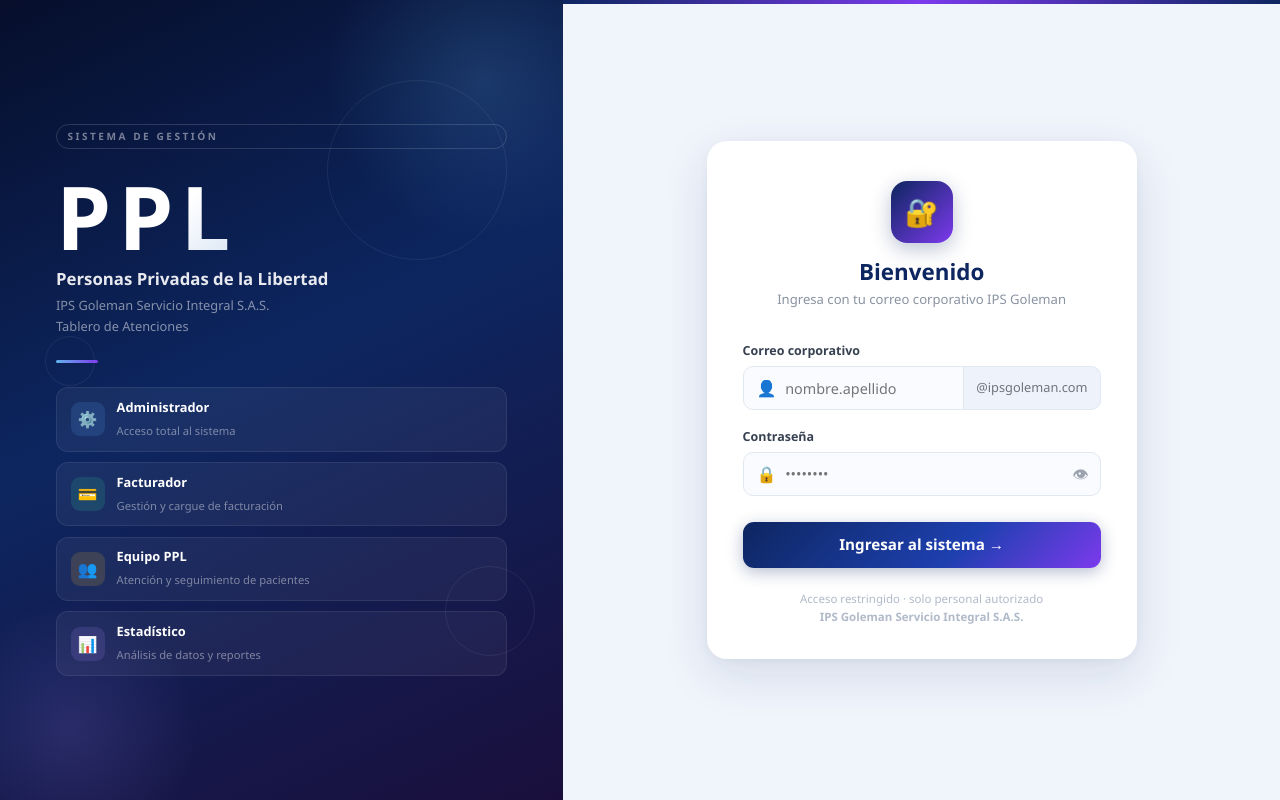
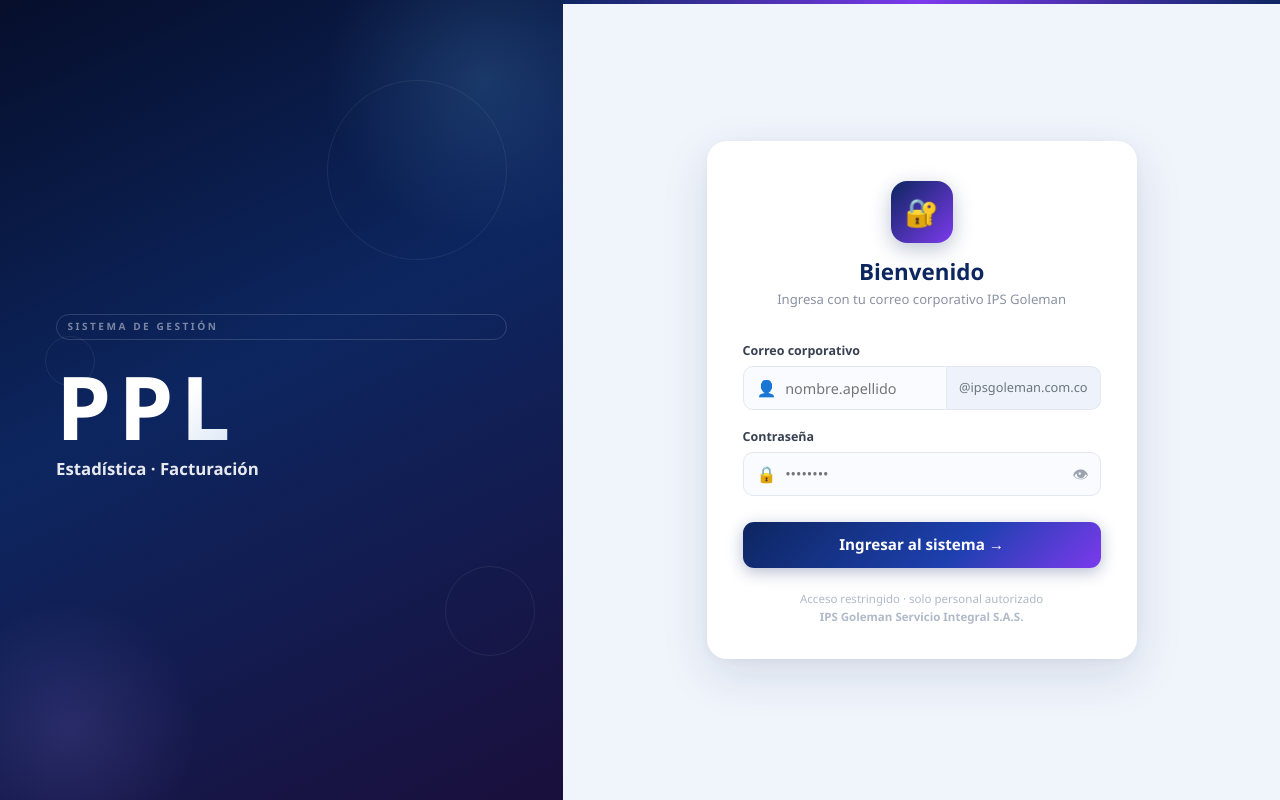
Before and after one commit to PabloGra77/Estadistica-Fact, a PHP site: template app/Views/auth/login.php in a window 1280 px wide. Run offline with PHP 8.4, Linux system fonts and the light colour scheme; the template is opened without the code that fills it, so the values that code supplies are empty; some libraries are stand-ins or nearby versions.

```diff
--- a/app/Views/auth/login.php
+++ b/app/Views/auth/login.php
@@ -146,27 +146,7 @@ $errorMsg ??= null;
         <div class="deco-ring dr3"></div>
         <span class="lb-badge">Sistema de Gestión</span>
         <div class="lb-ppl">PPL</div>
-        <div class="lb-title">Personas Privadas de la Libertad</div>
-        <div class="lb-sub">IPS Goleman Servicio Integral S.A.S.<br>Tablero de Atenciones</div>
-        <div class="lb-divider"></div>
-        <ul class="lb-roles">
-            <li class="lb-role">
-                <div class="lb-role-icon" style="background:rgba(96,165,250,.15)">⚙️</div>
-                <div class="lb-role-info"><strong>Administrador</strong><span>Acceso total al sistema</span></div>
-            </li>
-            <li class="lb-role">
-                <div class="lb-role-icon" style="background:rgba(52,211,153,.15)">💳</div>
-                <div class="lb-role-info"><strong>Facturador</strong><span>Gestión y cargue de facturación</span></div>
-            </li>
-            <li class="lb-role">
-                <div class="lb-role-icon" style="background:rgba(251,191,36,.15)">👥</div>
-                <div class="lb-role-info"><strong>Equipo PPL</strong><span>Atención y seguimiento de pacientes</span></div>
-            </li>
-            <li class="lb-role">
-                <div class="lb-role-icon" style="background:rgba(167,139,250,.15)">📊</div>
-                <div class="lb-role-info"><strong>Estadístico</strong><span>Análisis de datos y reportes</span></div>
-            </li>
-        </ul>
+        <div class="lb-title">Estadística · Facturación</div>
     </div>
 
     <!-- Panel derecho -->
@@ -197,7 +177,7 @@ $errorMsg ??= null;
                         <input id="usuario" name="usuario" type="text"
                                placeholder="nombre.apellido" autocomplete="username"
                                maxlength="100" required/>
-                        <span class="domain-addon">@ipsgoleman.com</span>
+                        <span class="domain-addon">@ipsgoleman.com.co</span>
                     </div>
                 </div>
 
```
